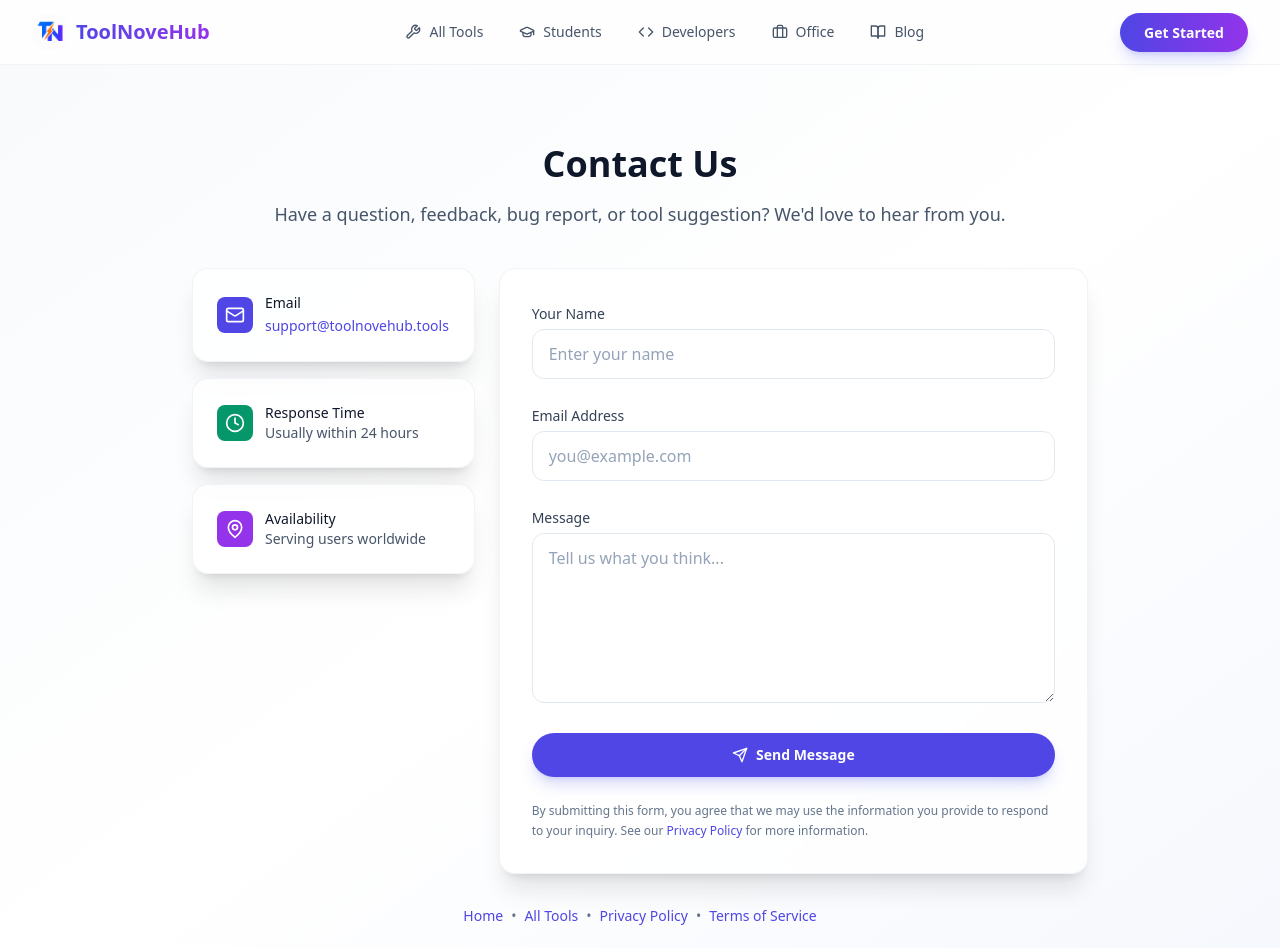
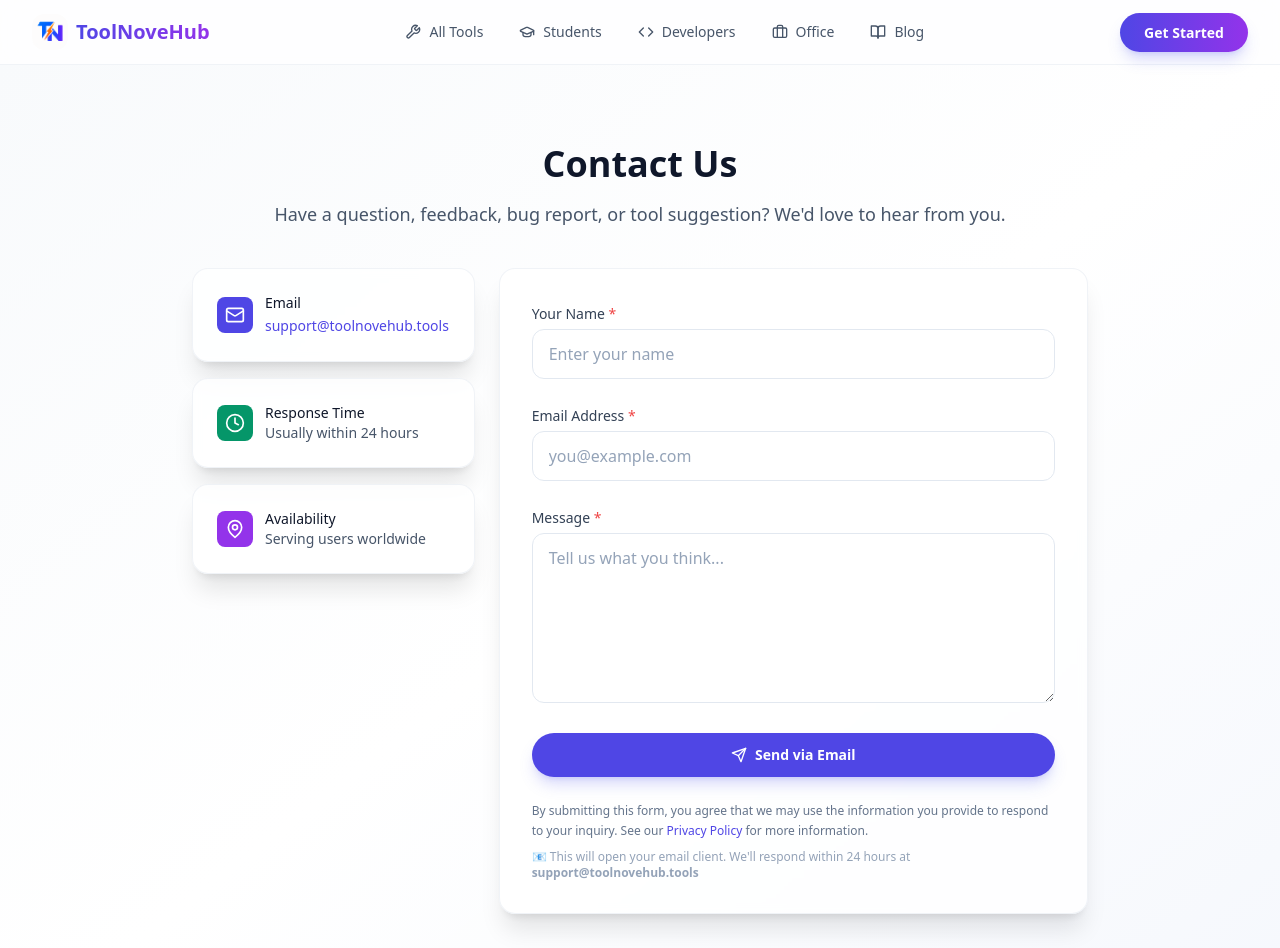
Before and after one commit to sprajeshofficial-wq/ToolNoveHub, a Next.js app: page /contact in a window 1280 px wide. Shown: the top 948 px of the page. Built offline with nearby package versions, Linux system fonts and the light colour scheme.

Commit message:
📧 Fix contact form: remove metadata from client component, add working mailto with support@toolnovehub.tools

```diff
--- a/app/contact/page.tsx
+++ b/app/contact/page.tsx
@@ -1,6 +1,5 @@
 'use client';
 
-import type { Metadata } from 'next';
 import Link from 'next/link';
 import {
   Mail,
@@ -11,12 +10,6 @@ import {
   AlertCircle,
 } from 'lucide-react';
 import { useState } from 'react';
-
-const metadata: Metadata = {
-  title: 'Contact ToolNoveHub - Get in Touch',
-  description:
-    'Contact ToolNoveHub for questions, feedback, bug reports, tool suggestions, and other inquiries.',
-};
 
 type FormData = {
   name: string;
@@ -42,43 +35,41 @@ export default function ContactPage() {
   ) => {
     e.preventDefault();
 
+    // Validate form
+    if (!formData.name || !formData.email || !formData.message) {
+      setStatus('error');
+      setTimeout(() => setStatus('idle'), 3000);
+      return;
+    }
+
     setIsSubmitting(true);
     setStatus('idle');
 
     try {
-      /*
-       * NOTE:
-       * This currently only validates the form on the client.
-       * You will need /api/contact later to actually send emails.
-       */
-      await new Promise((resolve) => setTimeout(resolve, 800));
+      // Open email client with pre-filled data
+      const subject = encodeURIComponent(
+        `Contact from ${formData.name} via ToolNoveHub`
+      );
+      const body = encodeURIComponent(
+        `Name: ${formData.name}\nEmail: ${formData.email}\n\nMessage:\n${formData.message}\n\n---\nSent from ToolNoveHub Contact Form`
+      );
+
+      // Open default email client
+      window.location.href = `mailto:support@toolnovehub.tools?subject=${subject}&body=${body}`;
 
       setStatus('success');
-
       setFormData({
         name: '',
         email: '',
         message: '',
       });
+      setTimeout(() => setStatus('idle'), 5000);
     } catch {
       setStatus('error');
+      setTimeout(() => setStatus('idle'), 3000);
     } finally {
       setIsSubmitting(false);
     }
-  };
-
-  const schemaData = {
-    '@context': 'https://schema.org',
-    '@type': 'ContactPage',
-    name: 'Contact ToolNoveHub',
-    description:
-      'Contact ToolNoveHub for questions, feedback, bug reports, and suggestions.',
-    url: 'https://toolnovehub.tools/contact',
-    isPartOf: {
-      '@type': 'WebSite',
-      name: 'ToolNoveHub',
-      url: 'https://toolnovehub.tools/',
-    },
   };
 
   return (
@@ -182,13 +173,47 @@ export default function ContactPage() {
                 className="space-y-6"
               >
 
+                {/* Success Message */}
+                {status === 'success' && (
+                  <div
+                    role="status"
+                    className="flex items-center gap-2 rounded-lg bg-emerald-50 p-4 text-sm text-emerald-700 border border-emerald-200"
+                  >
+                    <CheckCircle
+                      className="h-5 w-5"
+                      aria-hidden="true"
+                    />
+
+                    <span>
+                      Email client opened! Please send the message to complete.
+                    </span>
+                  </div>
+                )}
+
+                {/* Error Message */}
+                {status === 'error' && (
+                  <div
+                    role="alert"
+                    className="flex items-center gap-2 rounded-lg bg-red-50 p-4 text-sm text-red-700 border border-red-200"
+                  >
+                    <AlertCircle
+                      className="h-5 w-5"
+                      aria-hidden="true"
+                    />
+
+                    <span>
+                      Please fill in all fields before sending.
+                    </span>
+                  </div>
+                )}
+
                 {/* Name */}
                 <div>
                   <label
                     htmlFor="name"
                     className="text-sm font-medium text-slate-700"
                   >
-                    Your Name
+                    Your Name <span className="text-red-500">*</span>
                   </label>
 
                   <input
@@ -218,7 +243,7 @@ export default function ContactPage() {
                     htmlFor="email"
                     className="text-sm font-medium text-slate-700"
                   >
-                    Email Address
+                    Email Address <span className="text-red-500">*</span>
                   </label>
 
                   <input
@@ -247,7 +272,7 @@ export default function ContactPage() {
                     htmlFor="message"
                     className="text-sm font-medium text-slate-700"
                   >
-                    Message
+                    Message <span className="text-red-500">*</span>
                   </label>
 
                   <textarea
@@ -270,41 +295,6 @@ export default function ContactPage() {
                   />
                 </div>
 
-                {/* Success Message */}
-                {status === 'success' && (
-                  <div
-                    role="status"
-                    className="flex items-center gap-2 rounded-lg bg-emerald-50 p-4 text-sm text-emerald-700"
-                  >
-                    <CheckCircle
-                      className="h-5 w-5"
-                      aria-hidden="true"
-                    />
-
-                    <span>
-                      Your message has been submitted successfully.
-                    </span>
-                  </div>
-                )}
-
-                {/* Error Message */}
-                {status === 'error' && (
-                  <div
-                    role="alert"
-                    className="flex items-center gap-2 rounded-lg bg-red-50 p-4 text-sm text-red-700"
-                  >
-                    <AlertCircle
-                      className="h-5 w-5"
-                      aria-hidden="true"
-                    />
-
-                    <span>
-                      Something went wrong. Please try again or email us
-                      directly.
-                    </span>
-                  </div>
-                )}
-
                 {/* Submit */}
                 <button
                   type="submit"
@@ -312,14 +302,14 @@ export default function ContactPage() {
                   className="btn-primary flex w-full items-center justify-center disabled:cursor-not-allowed disabled:opacity-60"
                 >
                   {isSubmitting ? (
-                    'Sending...'
+                    'Opening Email...'
                   ) : (
                     <>
                       <Send
                         className="mr-2 h-4 w-4"
                         aria-hidden="true"
                       />
-                      Send Message
+                      Send via Email
                     </>
                   )}
                 </button>
@@ -337,6 +327,11 @@ export default function ContactPage() {
                   Privacy Policy
                 </Link>{' '}
                 for more information.
+              </p>
+
+              <p className="mt-2 text-xs text-slate-400">
+                📧 This will open your email client. We'll respond within 24 hours at{' '}
+                <strong>support@toolnovehub.tools</strong>
               </p>
 
             </div>
@@ -382,14 +377,6 @@ export default function ContactPage() {
         </div>
 
       </div>
-
-      {/* Structured Data */}
-      <script
-        type="application/ld+json"
-        dangerouslySetInnerHTML={{
-          __html: JSON.stringify(schemaData),
-        }}
-      />
     </main>
   );
 }
```
